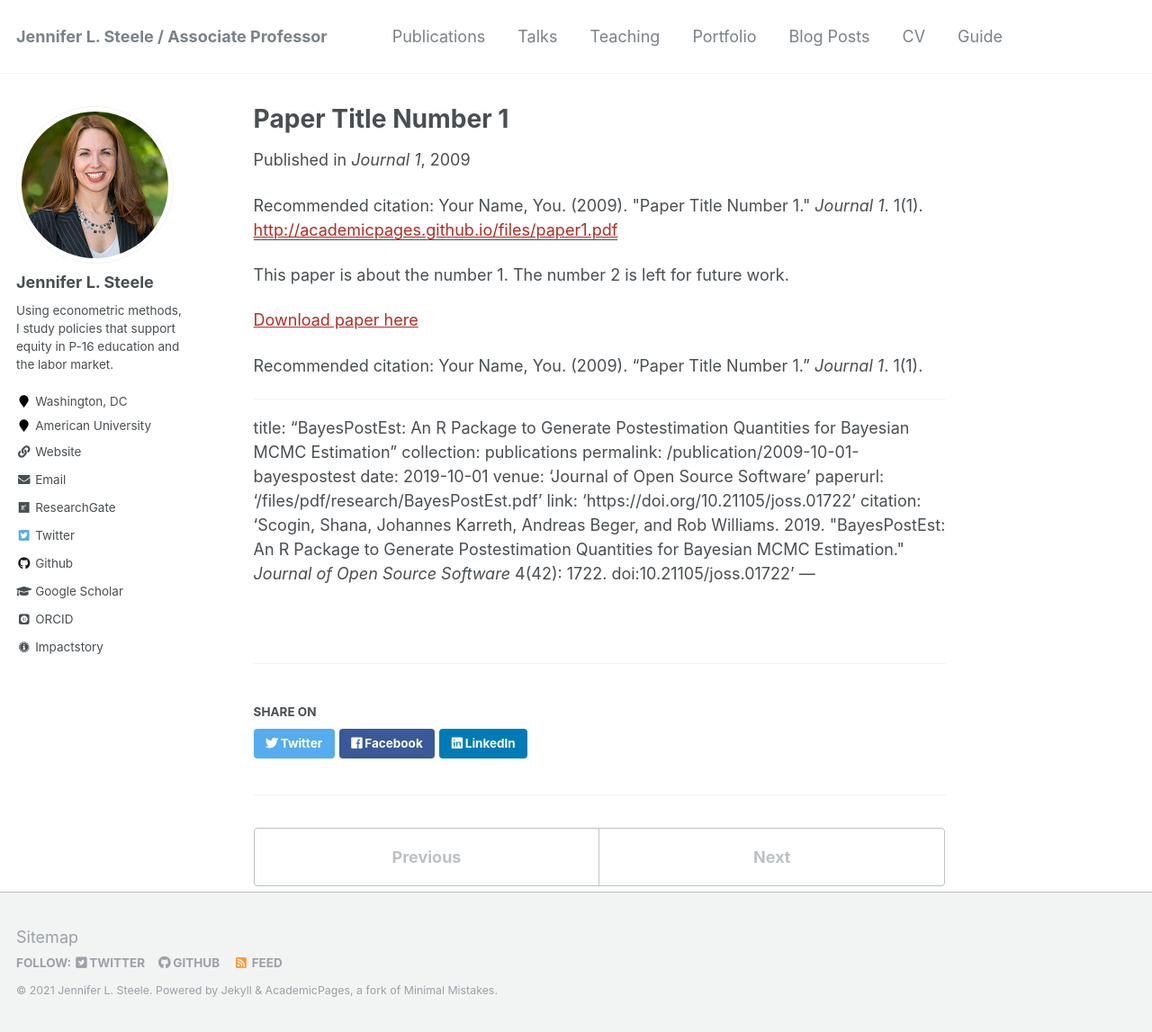
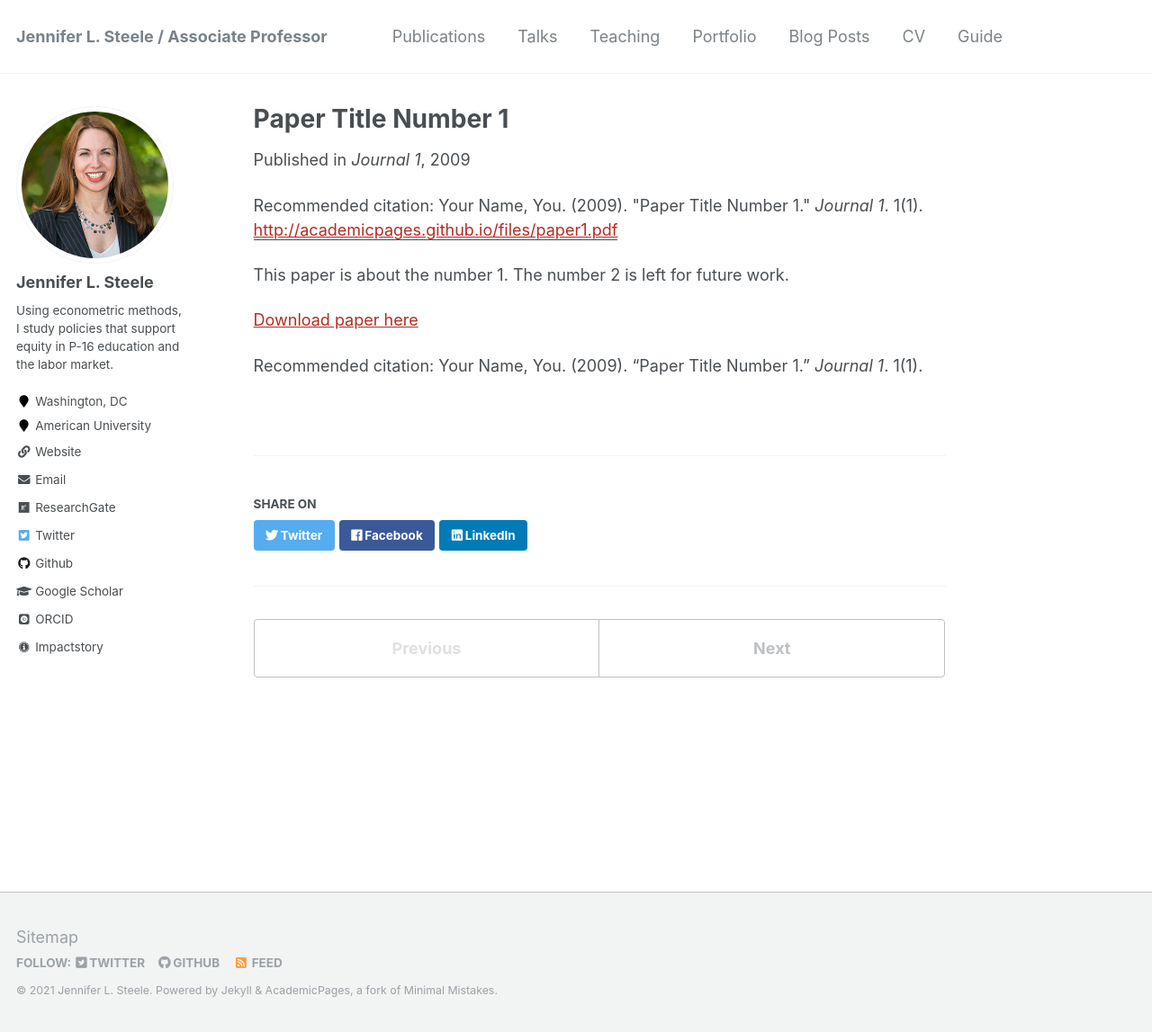
Before and after one commit to jensteele1/jensteele1.github.io, a Jekyll site: the page built from _publications/2009-10-01-paper-title-number-1.md, in a window 1280 px wide and 1147 px high. Shown: the whole window at 90% size. Built offline with Jekyll 4.4.1, drawn with Linux system fonts in a browser that asks for light colours; some web fonts are replaced; a file with an impossible date is left out.

Commit message:
Update papers.md

```diff
--- a/_publications/papers.md
+++ b/_publications/papers.md
@@ -13,14 +24,3 @@ This paper is about the number 1. The number 2 is left for future work.
 [Download paper here](http://academicpages.github.io/files/paper1.pdf)
 
 Recommended citation: Your Name, You. (2009). "Paper Title Number 1." <i>Journal 1</i>. 1(1).
-
----
-title: "BayesPostEst: An R Package to Generate Postestimation Quantities for Bayesian MCMC Estimation"
-collection: publications
-permalink: /publication/2009-10-01-bayespostest
-date: 2019-10-01
-venue: 'Journal of Open Source Software'
-paperurl: '/files/pdf/research/BayesPostEst.pdf'
-link: 'https://doi.org/10.21105/joss.01722'
-citation: 'Scogin, Shana, Johannes Karreth, Andreas Beger, and Rob Williams. 2019. &quot;BayesPostEst: An R Package to Generate Postestimation Quantities for Bayesian MCMC Estimation.&quot; <i>Journal of Open Source Software</i> 4(42): 1722. doi:10.21105/joss.01722'
----
```
Also changed, not shown: other parts of _publications/papers.md (+11 -0 lines).
